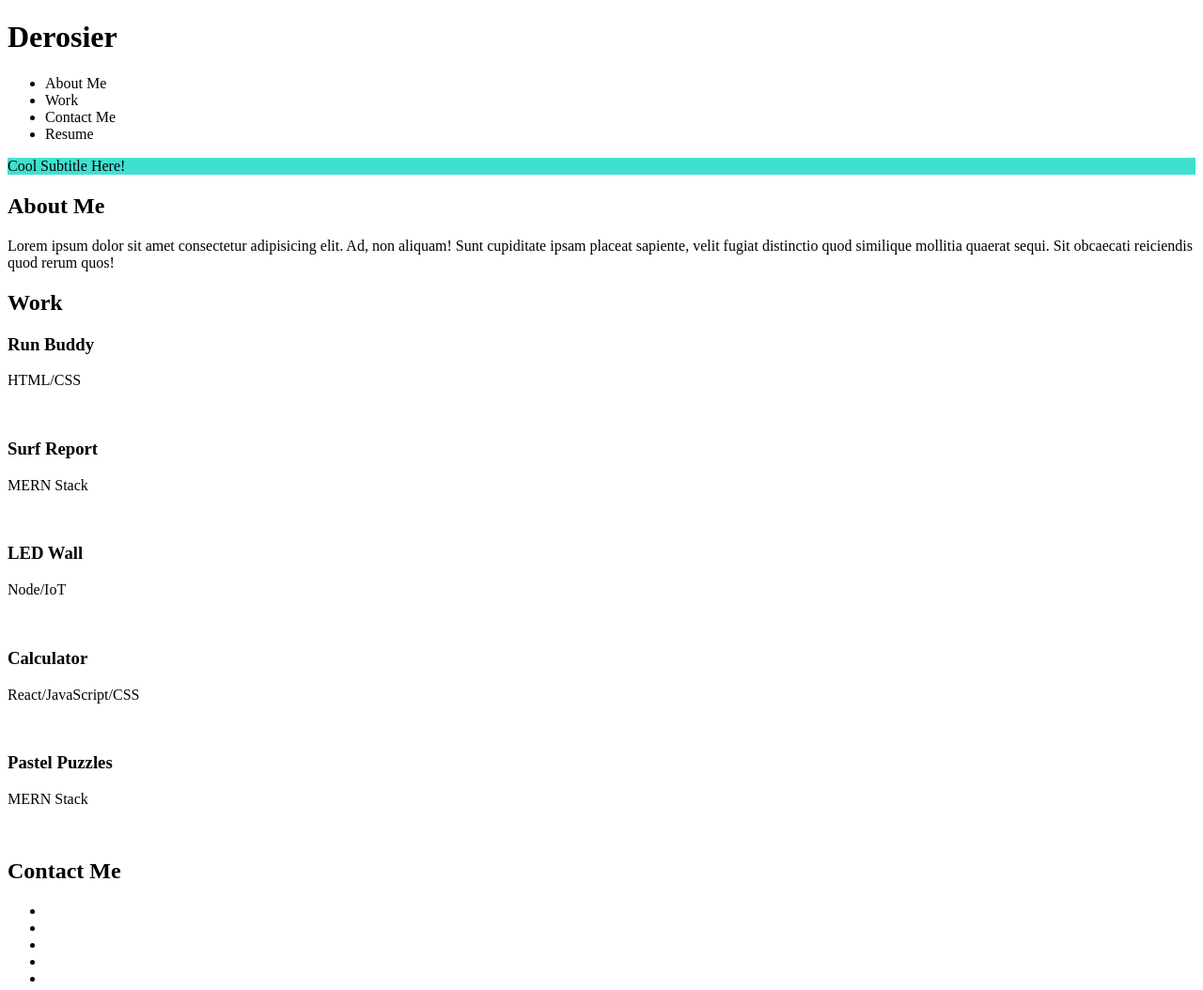
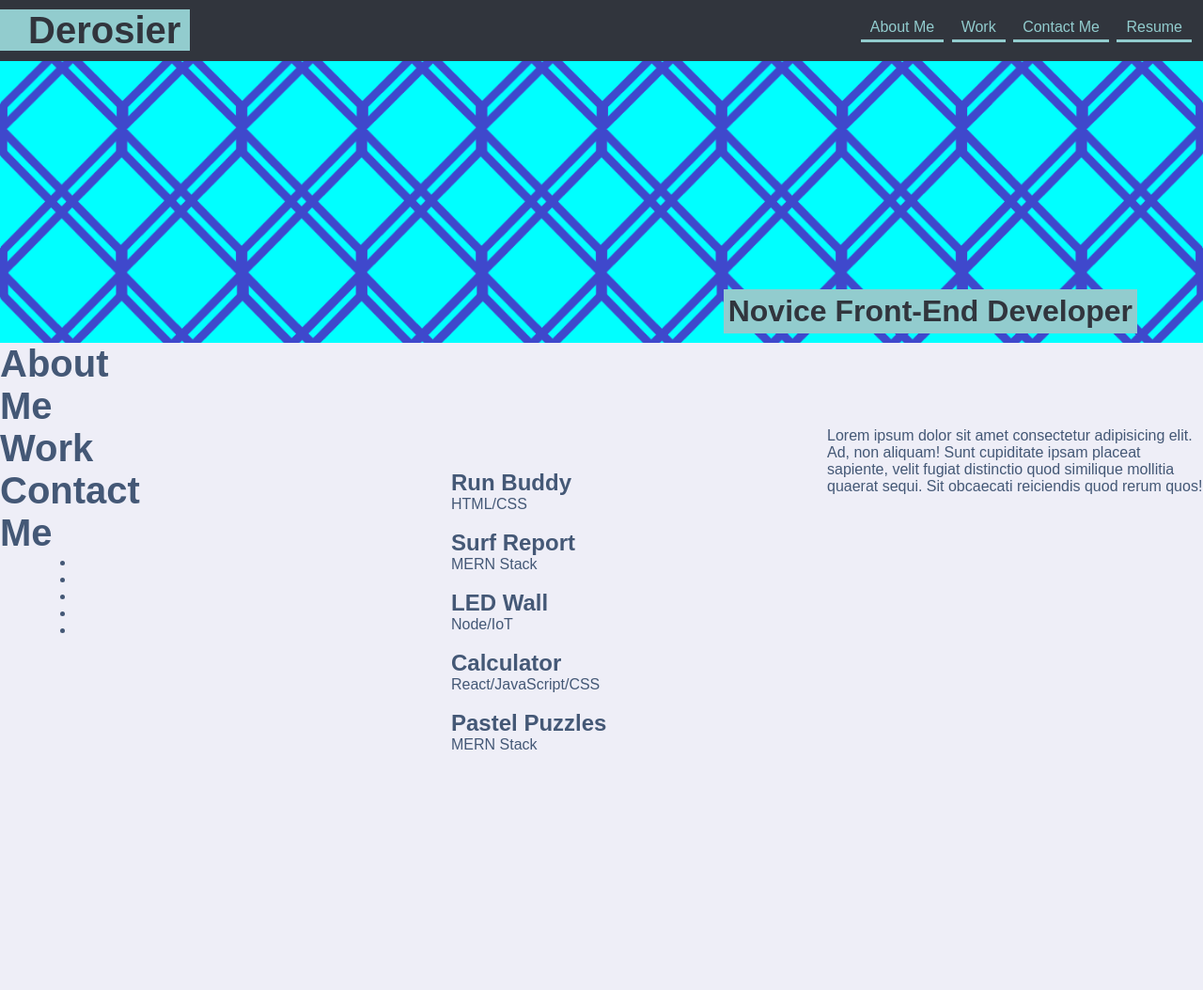
Before and after one commit to d2-dro/portfolio, a plain HTML site: page index.html in a window 1280 px wide. Shown: the whole page at 94% size. After the commit the page ends 820 px from the top, so only its background shows below. Drawn offline with Linux system fonts and the light colour scheme.

Commit message:
styled header and hero

```diff
--- a/assets/css/style.css
+++ b/assets/css/style.css
@@ -1,11 +1,87 @@
+* {
+    margin: 0;
+    padding: 0;
+    box-sizing: border-box;
+}
 
+body {
+    font-family: Arial, Helvetica, sans-serif;
+    color: #445876;
+    background-color: #eeeef7;
+}
 
+/* last name and section header font size */
+
+h1 {
+    font-size: 30pt;
+}
+
+/* header styles */
+
+header {
+    background-color: #31353d;
+    padding: 10px;
+}
+
+header h1 {
+    background-color: #92ccce;
+    color: #31353d;
+    display: inline;
+    padding-left: 40px;
+    margin-left: -20px;
+    padding-right: 10px;
+}
+
+header a {
+    text-decoration: none;
+    color: #92ccce;
+}
+
+header nav {
+    float: right;
+}
+
+header nav ul li {
+    display: inline;
+}
+
+header nav ul li a {
+    margin: 0 2px;
+    border-bottom: 3px solid;
+    border-color: #92ccce;
+    padding: 10px 10px 4px 10px;
+    display: inline-block;
+}
 
 /* hero section styles */
 .hero {
     background-color: aqua;
+    background-image: url("../images/hero\ 2.png");
+    height: 300px;
+    background-size: cover;
+    background-position: center;
+    position: relative;
 }
 
 .cool-subtitle {
-    background-color: turquoise;
+    font-size: xx-large;
+    font-weight: bold;
+    background-color: #92ccce;
+    color: #31353d;
+    padding: 5px;
+    position: absolute;
+    bottom: 10px;
+    right: 70px;
 }
+
+.section-header h1 {
+    width: 50px;
+    text-align: right;
+}
+
+.section-header div {
+    width: 400px;
+    display: inline-block;
+    vertical-align: top;
+    float: inline-end;
+}
--- a/index.html
+++ b/index.html
@@ -15,16 +15,16 @@
             <!-- Unordered list element -->
             <ul>
                 <li>
-                    About Me
+                    <a href="#about-me">About Me</a>
                 </li>
                 <li>
-                    Work
+                    <a href="#work">Work</a>
                 </li>
                 <li>
-                    Contact Me
+                    <a href="#contact-me">Contact Me</a>
                 </li>
                 <li>
-                    Resume
+                    <a href="#resume">Resume</a>
                 </li>
             </ul>
         </nav>
@@ -34,53 +34,58 @@
     <!-- Hero -->
     <section class="hero">
         <div class="cool-subtitle">
-            Cool Subtitle Here!
+            Novice Front-End Developer
         </div>
     </section>
 
     <!-- About Me -->
-    <section>
-        <h2>About Me</h2>
+    <section id="about-me" class="section-header">
+        <h1>About Me</h1>
+        <div>
         <p>Lorem ipsum dolor sit amet consectetur adipisicing elit. Ad, non aliquam! Sunt cupiditate ipsam placeat sapiente, velit fugiat distinctio quod similique mollitia quaerat sequi. Sit obcaecati reiciendis quod rerum quos!
         </p>
+        </div>
     </section>
 
     <!-- Work -->
-    <section>
-        <h2>Work</h2>
-        <section class="container">
+    <section id="work" class="section-header">
+        <h1>Work</h1>
+        <div>
+         <section class="container">
             <section class="sub-container highlight">
-                <h3>Run Buddy</h3>
+                <h2>Run Buddy</h2>
                 <p>HTML/CSS</p>
                 <img src="" />
             </section>
             <section class="sub-container">
-                <h3>Surf Report</h3>
+                <h2>Surf Report</h2>
                 <p>MERN Stack</p>
                 <img src="" />
             </section>
             <section class="sub-container">
-                <h3>LED Wall</h3>
+                <h2>LED Wall</h2>
                 <p>Node/IoT</p>
                 <img src="" />
             </section>
             <section class="sub-container">
-                <h3>Calculator</h3>
+                <h2>Calculator</h2>
                 <p>React/JavaScript/CSS</p>
                 <img src="" />
             </section>
             <section class="sub-container">
-                <h3>Pastel Puzzles</h3>
+                <h2>Pastel Puzzles</h2>
                 <p>MERN Stack</p>
                 <img src="" />
             </section>
-        </section>
+         </section>
+        </div>
     </section>
 
     <!-- Contact Me -->
-    <section>
-        <h2>Contact Me</h2>
-        <ul>
+    <section id="contact-me" class="section-header">
+        <h1>Contact Me</h1>
+        <div>
+         <ul>
             <li>
 
             </li>
@@ -96,7 +101,8 @@
             <li>
 
             </li>
-        </ul>
+         </ul>
+        </div>
 
     </section>
 
```
